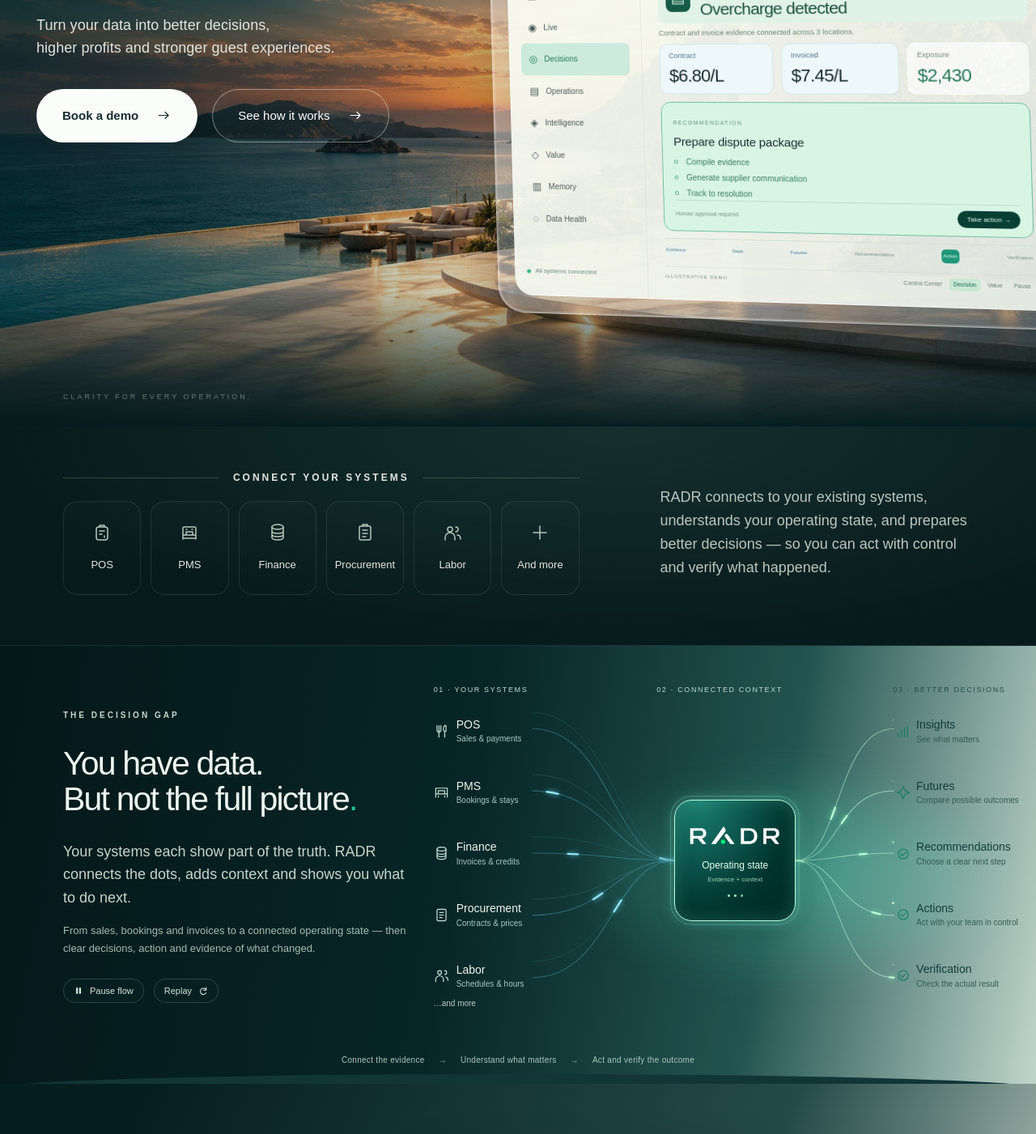
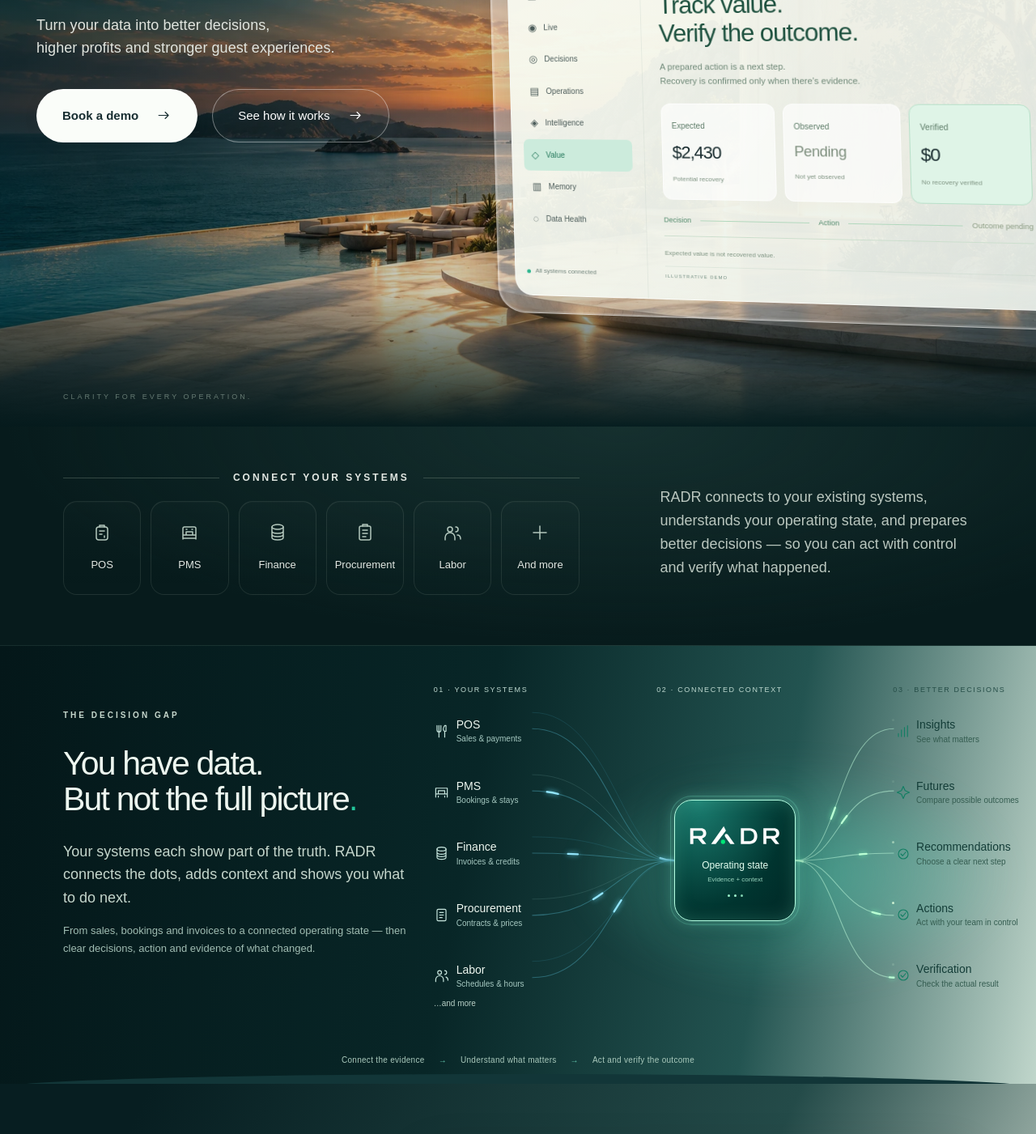
Before and after one commit to nodohouse/radr, a Next.js app: page / in a window 1280 px wide. Shown: the part 348-1749 px from the top of the page at 81% size. Built offline with nearby package versions, Linux system fonts and the light colour scheme.

Commit message:
Make public animation flows continuously autoplay

```diff
--- a/components/marketing/DecisionGap.tsx
+++ b/components/marketing/DecisionGap.tsx
@@ -1,7 +1,7 @@
 "use client";
 
 import Image from "next/image";
-import { useRef, useState, useSyncExternalStore } from "react";
+import { useRef, useSyncExternalStore } from "react";
 import { useInView } from "motion/react";
 import { Glyph } from "./MockupVisuals";
 import "./decision-gap.css";
@@ -104,9 +104,7 @@
     foregroundSnapshot,
     () => true,
   );
-  const [paused, setPaused] = useState(false);
-  const [run, setRun] = useState(0);
-  const running = !reduced && inView && foreground && !paused;
+  const running = !reduced && inView && foreground;
   return (
     <section
       ref={section}
@@ -133,61 +131,12 @@
             then clear decisions, action and evidence of what changed.
           </p>
           <div className="dg-controls">
-            {reduced ? (
-              <span>Complete flow · reduced motion</span>
-            ) : (
-              <>
-                <button
-                  aria-label={
-                    paused
-                      ? "Play data flow animation"
-                      : "Pause data flow animation"
-                  }
-                  onClick={() => setPaused((p) => !p)}
-                >
-                  <svg
-                    width="12"
-                    height="12"
-                    viewBox="0 0 16 16"
-                    fill="currentColor"
-                    aria-hidden="true"
-                  >
-                    {paused ? (
-                      <path d="m5 3 8 5-8 5Z" />
-                    ) : (
-                      <path d="M4 3h3v10H4zm5 0h3v10H9z" />
-                    )}
-                  </svg>
-                  {paused ? "Play flow" : "Pause flow"}
-                </button>
-                <button
-                  aria-label="Replay data flow animation"
-                  onClick={() => {
-                    setRun((n) => n + 1);
-                    setPaused(false);
-                  }}
-                >
-                  Replay{" "}
-                  <svg
-                    aria-hidden="true"
-                    width="12"
-                    height="12"
-                    viewBox="0 0 16 16"
-                    fill="none"
-                    stroke="currentColor"
-                    strokeWidth="1.4"
-                  >
-                    <path d="M13 7a5 5 0 1 0 0 4M13 2v5H8" />
-                  </svg>
-                </button>
-              </>
-            )}
+            {reduced && <span>Complete flow · reduced motion</span>}
           </div>
         </div>
         <div
           className="dg-visual"
           role="group"
-          key={run}
           aria-label="Data flows from POS, PMS, Finance, Procurement and Labor into RADR’s operating state, then out to insights, futures, recommendations, actions and verification."
         >
           <div className="dg-glow" aria-hidden="true" />
--- a/components/marketing/HeroTablet.tsx
+++ b/components/marketing/HeroTablet.tsx
@@ -42,12 +42,6 @@
   return () => document.removeEventListener("visibilitychange", listener);
 };
 const getForeground = () => document.visibilityState !== "hidden";
-
-const subscribeScroll = (listener: () => void) => {
-  window.addEventListener("scroll", listener, { passive: true });
-  return () => window.removeEventListener("scroll", listener);
-};
-const getScrollY = () => window.scrollY;
 
 function ControlCenter({
   reduced,
@@ -223,16 +217,7 @@
   );
   const [frame, setFrame] = useState({ phase: "control" as Phase, beat: 0 });
   const elapsed = useRef(0);
-  const seekTarget = useRef<number | null>(null);
-  const [seek, setSeek] = useState(0);
-  const [paused, setPaused] = useState(false);
-  const scrollY = useSyncExternalStore(subscribeScroll, getScrollY, () => 0);
-  const running =
-    !reduced &&
-    visible &&
-    foreground &&
-    !paused &&
-    scrollY < (mobile ? 560 : 60);
+  const running = !reduced && visible && foreground;
   useEffect(() => {
     if (!running) return;
     const duration = mobile ? 7000 : 9000;
@@ -249,8 +234,7 @@
       duration,
     ];
     const started = performance.now();
-    const initial = (seekTarget.current ?? elapsed.current) % duration;
-    seekTarget.current = null;
+    const initial = elapsed.current % duration;
     let timer: ReturnType<typeof setTimeout>;
     const tick = () => {
       const ms = (initial + performance.now() - started) % duration;
@@ -285,22 +269,14 @@
     tick();
     return () => {
       clearTimeout(timer);
-      if (seekTarget.current === null)
-        elapsed.current = (initial + performance.now() - started) % duration;
+      elapsed.current = (initial + performance.now() - started) % duration;
     };
-  }, [running, mobile, seek]);
+  }, [running, mobile]);
   const phase = reduced
     ? "control"
     : mobile && (frame.phase === "action" || frame.phase === "value")
       ? "decision"
       : frame.phase;
-  const jump = (destination: Phase) => {
-    elapsed.current =
-      destination === "control" ? 0 : destination === "decision" ? 2700 : 5600;
-    seekTarget.current = elapsed.current;
-    setFrame({ phase: destination, beat: destination === "control" ? 0 : 7 });
-    setSeek((n) => n + 1);
-  };
   return (
     <div
       ref={device}
@@ -411,38 +387,6 @@
               </div>
               <div className="ht-demo-controls">
                 <span>ILLUSTRATIVE DEMO</span>
-                {!reduced && (
-                  <nav aria-label="Product demo scenes">
-                    {(mobile
-                      ? ["control", "decision"]
-                      : ["control", "decision", "value"]
-                    ).map((destination) => (
-                      <button
-                        key={destination}
-                        aria-label={`Show ${destination === "control" ? "Control Center" : destination === "decision" ? "Decision" : "Value"} demo`}
-                        aria-pressed={
-                          phase === destination ||
-                          (destination === "decision" && phase === "action")
-                        }
-                        onClick={() => jump(destination as Phase)}
-                      >
-                        {destination === "control"
-                          ? "Control Center"
-                          : destination === "decision"
-                            ? "Decision"
-                            : "Value"}
-                      </button>
-                    ))}
-                    <button
-                      aria-label={
-                        paused ? "Play product demo" : "Pause product demo"
-                      }
-                      onClick={() => setPaused((p) => !p)}
-                    >
-                      {paused ? "Play" : "Pause"}
-                    </button>
-                  </nav>
-                )}
               </div>
             </div>
           </div>
--- a/components/marketing/MotionScene.tsx
+++ b/components/marketing/MotionScene.tsx
@@ -1,9 +1,9 @@
 "use client";
 
-import { useRef, useState } from "react";
+import { useRef } from "react";
 import { useInView } from "motion/react";
 
-/** Pause moving diagrams when offscreen; give readers a persistent local pause control. */
+/** Continuously animate visible diagrams; motion preferences are handled in CSS. */
 export function MotionScene({
   children,
   className,
@@ -15,23 +15,15 @@
 }) {
   const ref = useRef<HTMLDivElement>(null);
   const visible = useInView(ref, { amount: 0.15 });
-  const [paused, setPaused] = useState(false);
   return (
     <div
       ref={ref}
       className={`${className} mx-motion-scene`}
-      data-moving={visible && !paused}
+      data-moving={visible}
       role="group"
       aria-label={label}
     >
       {children}
-      <button
-        className="mx-motion-toggle"
-        onClick={() => setPaused((p) => !p)}
-        aria-label={`${paused ? "Play" : "Pause"} ${label} animation`}
-      >
-        {paused ? "Play flow" : "Pause flow"}
-      </button>
     </div>
   );
 }
--- a/components/marketing/SolutionsStory.tsx
+++ b/components/marketing/SolutionsStory.tsx
@@ -65,10 +65,8 @@
     getForeground,
     () => true,
   );
-  const [paused, setPaused] = useState(false);
   const [stage, setStage] = useState(0);
-  const [replay, setReplay] = useState(0);
-  const moving = visible && !reduced && foreground && !paused;
+  const moving = visible && !reduced && foreground;
   useEffect(() => {
     if (!moving) return;
     const durations = [1800, 1700, 2300, 2300, 2400];
@@ -77,7 +75,7 @@
       durations[stage],
     );
     return () => clearTimeout(timer);
-  }, [moving, stage, replay]);
+  }, [moving, stage]);
   return (
     <section
       ref={ref}
@@ -110,23 +108,20 @@
           role="group"
           aria-label="Illustrative restaurant decision: connected signals, compared futures, recommended seating pace, and outcome tracking"
         >
-          <nav className="sf-stages" aria-label="Explore the decision story">
+          <ol className="sf-stages" aria-label="Decision story stages">
             {stages.map(([name, detail], i) => (
-              <button
+              <li
+                className="sf-stage"
                 key={name}
                 aria-current={Math.min(stage, 3) === i ? "step" : undefined}
-                onClick={() => {
-                  setStage(i);
-                  setPaused(true);
-                }}
               >
                 <strong>{name}</strong>
                 <span>{detail}</span>
                 <i aria-hidden="true" />
-              </button>
+              </li>
             ))}
-          </nav>
-          <div className="sf-board" key={replay}>
+          </ol>
+          <div className="sf-board">
             <svg
               className="sf-streams"
               viewBox="0 0 1180 470"
@@ -331,30 +326,6 @@
             <span>
               ILLUSTRATIVE SCENARIO · Expected value is not verified value.
             </span>
-            {!reduced && (
-              <div>
-                <button
-                  aria-label={
-                    paused
-                      ? "Play solutions animation"
-                      : "Pause solutions animation"
-                  }
-                  onClick={() => setPaused((p) => !p)}
-                >
-                  {paused ? "Play" : "Pause"}
-                </button>
-                <button
-                  onClick={() => {
-                    setStage(0);
-                    setReplay((n) => n + 1);
-                    setPaused(false);
-                  }}
-                  aria-label="Replay solutions animation"
-                >
-                  Replay
-                </button>
-              </div>
-            )}
           </div>
         </div>
       </div>
```
Also changed, not shown: components/marketing/solutions-story.css (+12 -2 lines), 7 other files (tests, documents, lock files or other folders).
